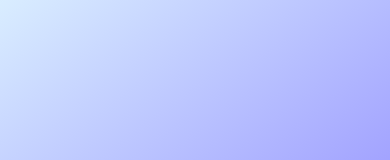
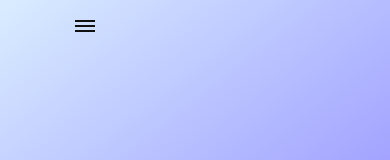
Before and after one commit to bawrdiii/colorpicker, a React (Create React App) app: page / in a window 390 px wide. Shown: the top 160 px of the page. Built offline with nearby package versions, Linux system fonts and the light colour scheme.

Commit message:
A self made hamburger menu

```diff
--- a/src/App.css
+++ b/src/App.css
@@ -117,3 +117,63 @@
         opacity: 0;
     }
 }
+
+.hamburger {
+    background-color: #111;
+    width: 20px;
+    height: 2px;
+}
+
+.hamburger::after,
+.hamburger::before {
+    content: "";
+    position: absolute;
+    display: inline-block;
+    background-color: #111;
+    width: 20px;
+    height: 2px;
+}
+
+.hamburger::before {
+    top: 10px;
+}
+
+.hamburger::after {
+    top: 5px;
+}
+
+.ham-after::after {
+    transition: width .6s ease;
+    width: 0;
+}
+
+.ham-after,
+.ham-after::before {
+    transition: transform .5s ease;
+}
+
+.ham-after {
+    transform: rotate(45deg);
+}
+
+.ham-after::before {
+    transform: rotate(270deg) translate(10px);
+}
+
+.p-rel {
+    position: absolute;
+    top: 20px;
+    width: 21px;
+    height: 12px;
+}
+
+.ham-before::after {
+    transition: width .6s ease;
+    width: 20px;
+}
+
+.ham-before,
+.ham-before::before {
+    transition: transform .5s ease;
+    transform: rotate(0) translate(0);
+}
--- a/src/App.jsx
+++ b/src/App.jsx
@@ -1,9 +1,11 @@
 import ColorPicker from "./components/colorPicker"
 import "./App.css"
+import Hamburger from "./components/hamburger"
 export default function App() {
 
     return (
         <>
+            <Hamburger />
             <ColorPicker />
         </>
     )
--- /dev/null
+++ b/src/components/hamburger.jsx
@@ -0,0 +1,30 @@
+import { useRef } from "react"
+
+
+const Hamburger = () => {
+
+    const pElement = useRef()
+
+    const hamHandler = () => {
+        const pDom = pElement.current
+        if (pDom.classList.contains('ham-after')) {
+            pDom.classList.remove("ham-after")
+            pDom.classList.add('ham-before')
+        }
+
+        else {
+            pDom.classList.add("ham-after")
+            pDom.classList.remove("ham-before")
+        }
+
+    }
+
+    return (
+        <>
+            <div className="p-rel" onClick={hamHandler}>
+                <p className="hamburger" ref={pElement}></p>
+            </div>
+        </>
+    )
+}
+export default Hamburger
```
